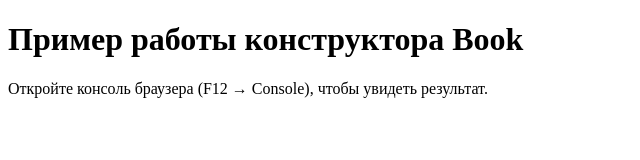
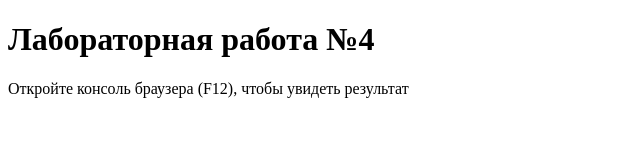
Before and after one commit to Dogi330/javascript, a plain HTML site: page lab4/lab4.html in a window 1280 px wide. Shown: the whole page, without its empty margins (0-640 px from the left). Drawn offline with Linux system fonts and the light colour scheme.

Commit message:
Update lab4.html

```diff
--- a/lab4/lab4.html
+++ b/lab4/lab4.html
@@ -6,8 +6,8 @@
     <title>Книга - Конструктор Book</title>
 </head>
 <body>
-    <h1>Пример работы конструктора Book</h1>
-    <p>Откройте консоль браузера (F12 → Console), чтобы увидеть результат.</p>
+    <h1>Лабораторная работа №4</h1>
+    <p>Откройте консоль браузера (F12), чтобы увидеть результат</p>
 
     <script src="./lab4.js"></script>
 </body>
```
